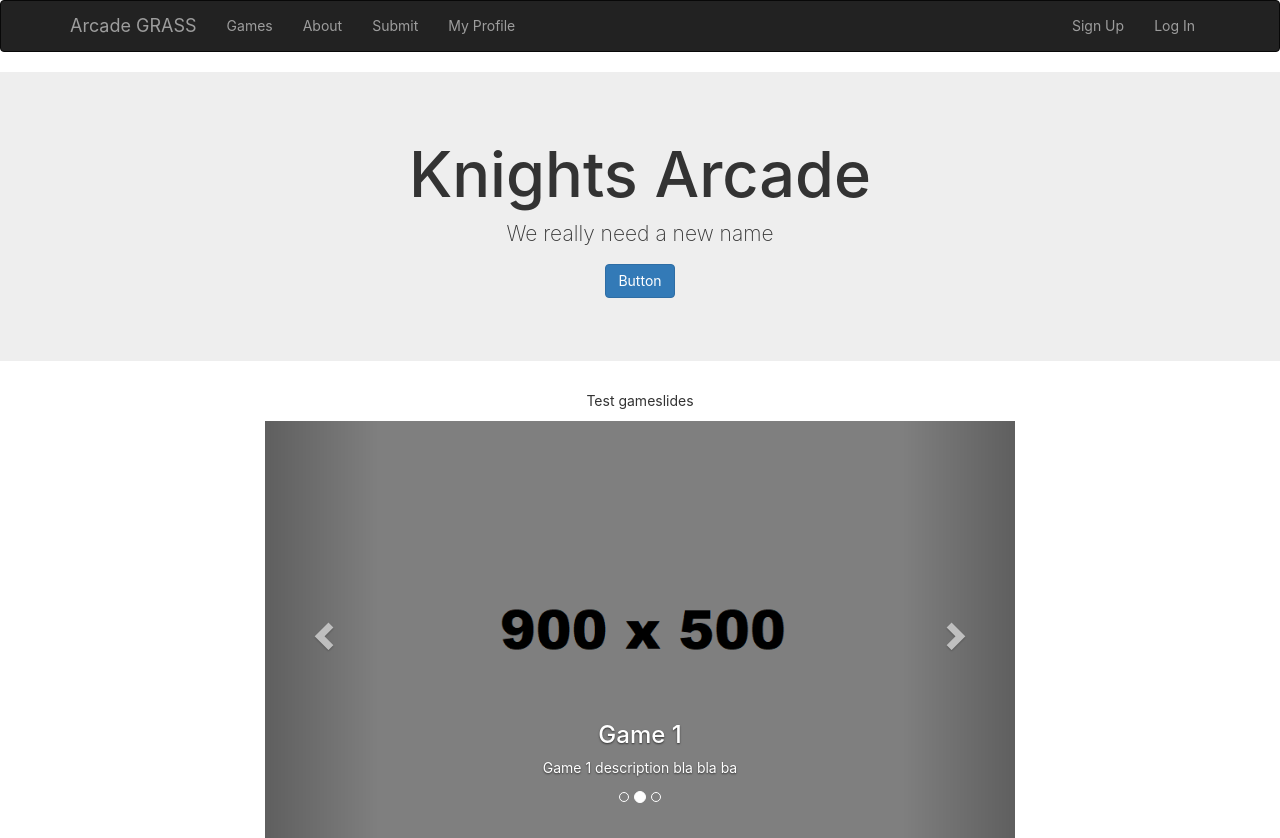
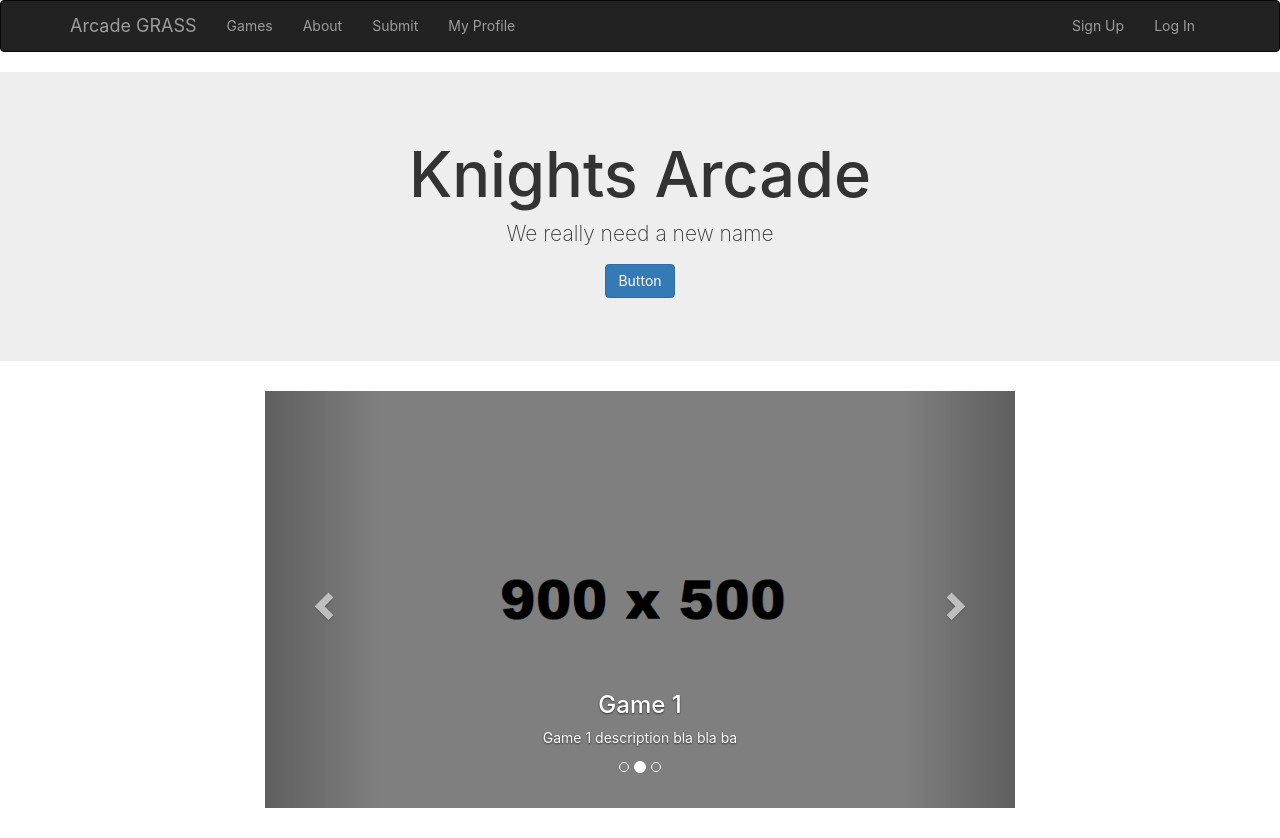
Before and after one commit to Dcorb1209/UCFArcade, a React (Create React App) app: page / in a window 1280 px wide. After the commit the page ends 808 px from the top, so only its background shows below. Built offline with nearby package versions, Linux system fonts and the light colour scheme.

Commit message:
Got rid of un-needed paragraph above the GameSlides on homepage.

```diff
--- a/src/Components/GameSlides.js
+++ b/src/Components/GameSlides.js
@@ -6,7 +6,6 @@ export class GameSlides extends Component {
   render() {
     return (
       <div className="App">
-          <p>Test gameslides</p>
         <Grid>
         <Row>
         <Col md={8} mdOffset={2}>
```
